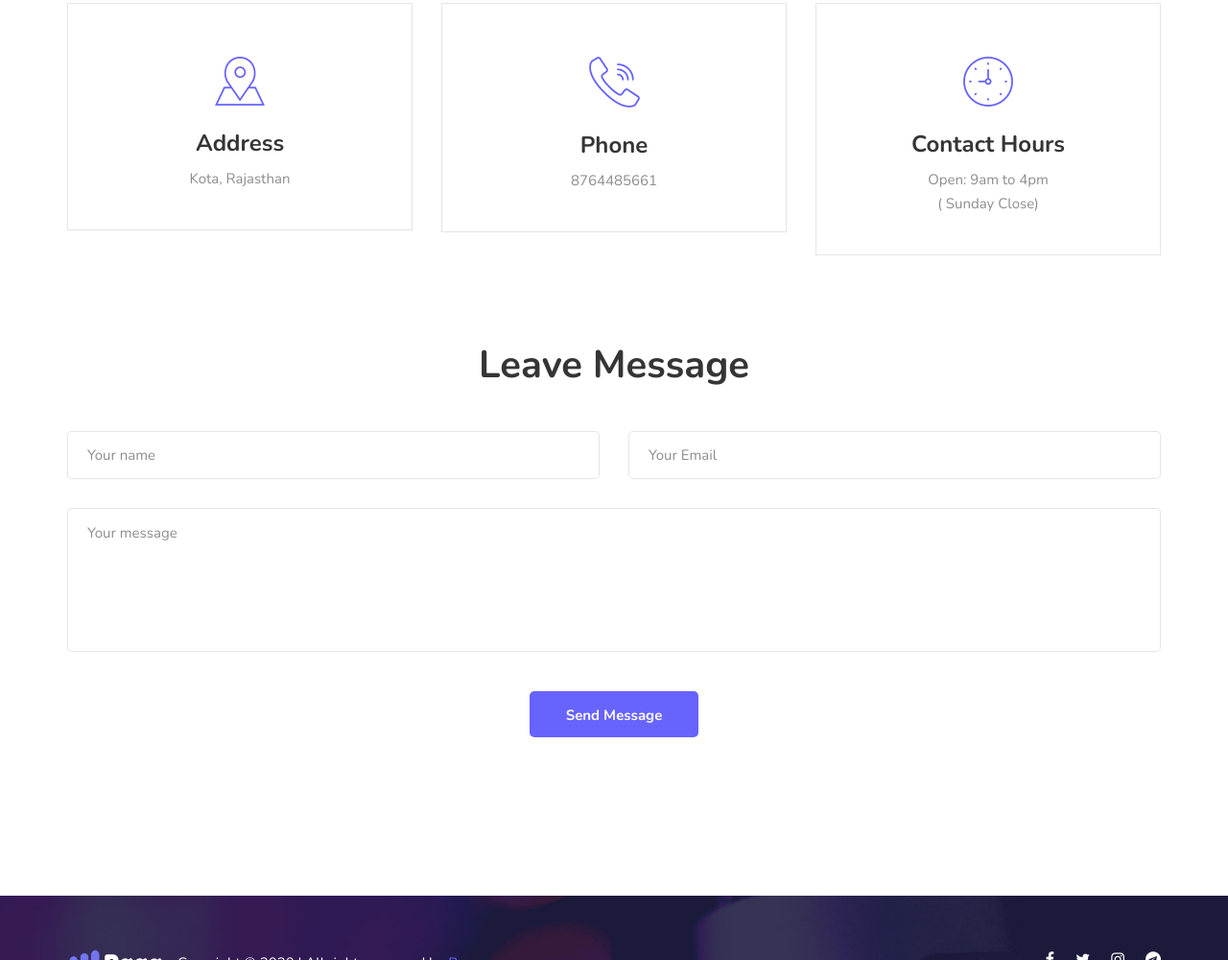
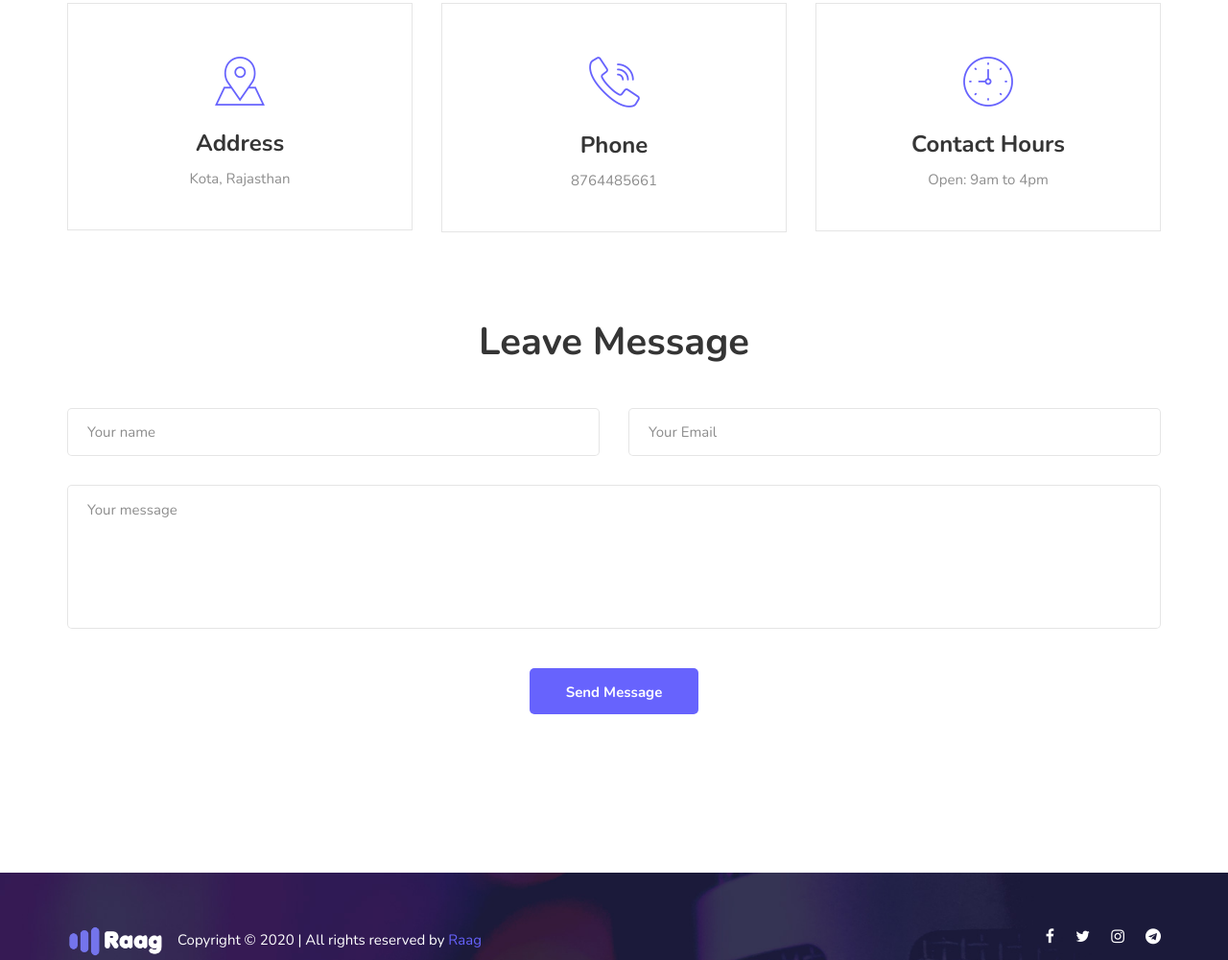
Before and after one commit to harsh1248gupta/Raag-Podcasts, a plain HTML site: page contact.html in a window 1280 px wide. Shown: the part 1029-2029 px from the top of the page at 96% size. Drawn offline with nearby package versions, Linux system fonts and the light colour scheme.

Commit message:
Update contact.html
line 121 (Sunday Closes)

```diff
--- a/contact.html
+++ b/contact.html
@@ -118,7 +118,7 @@
             <div class="contact__widget__item">
               <img src="img/icons/ci-3.png" alt="" />
               <h4>Contact Hours</h4>
-              <p>Open: 9am to 4pm <span>( Sunday Close)</span></p>
+              <p>Open: 9am to 4pm </p>
             </div>
           </div>
         </div>
```
